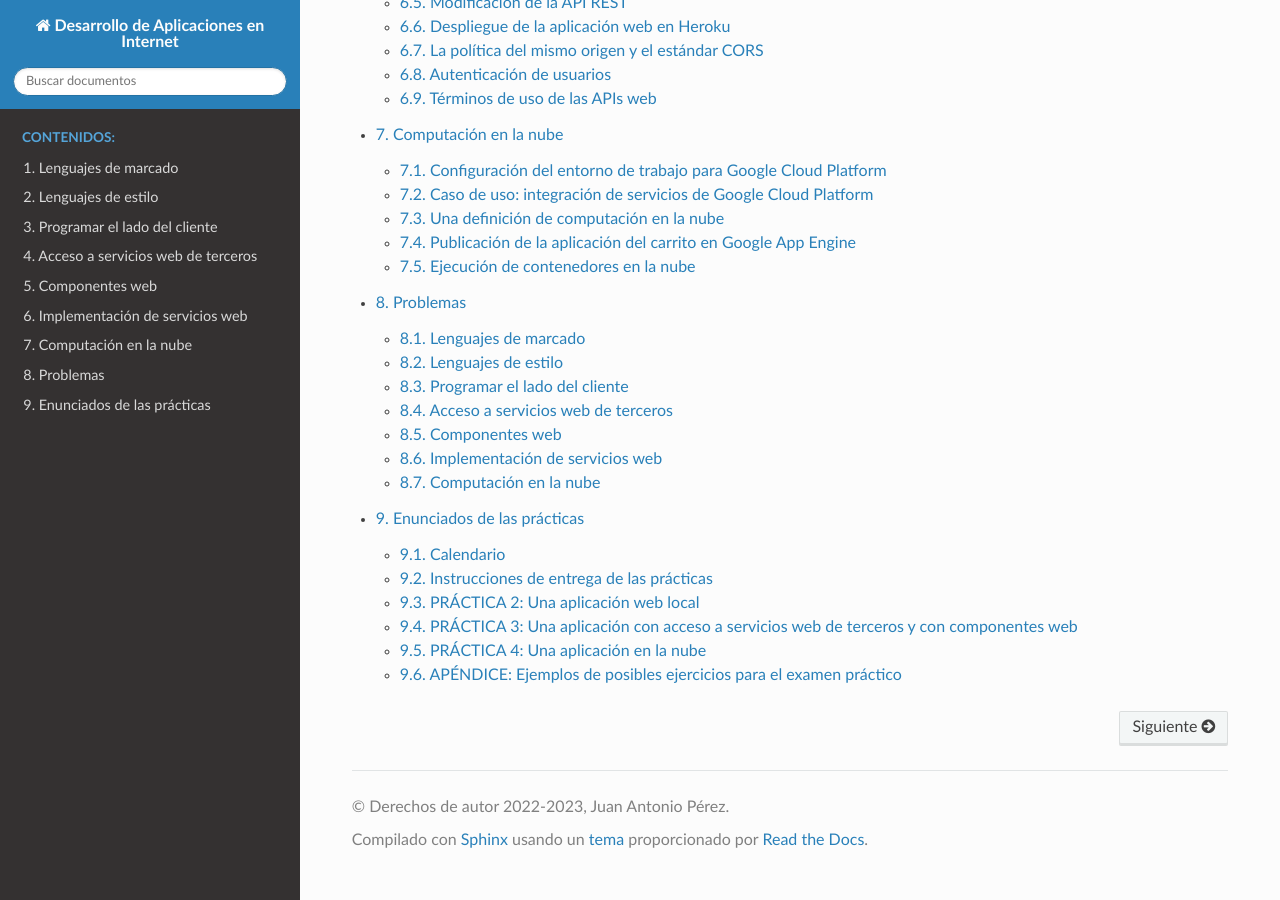
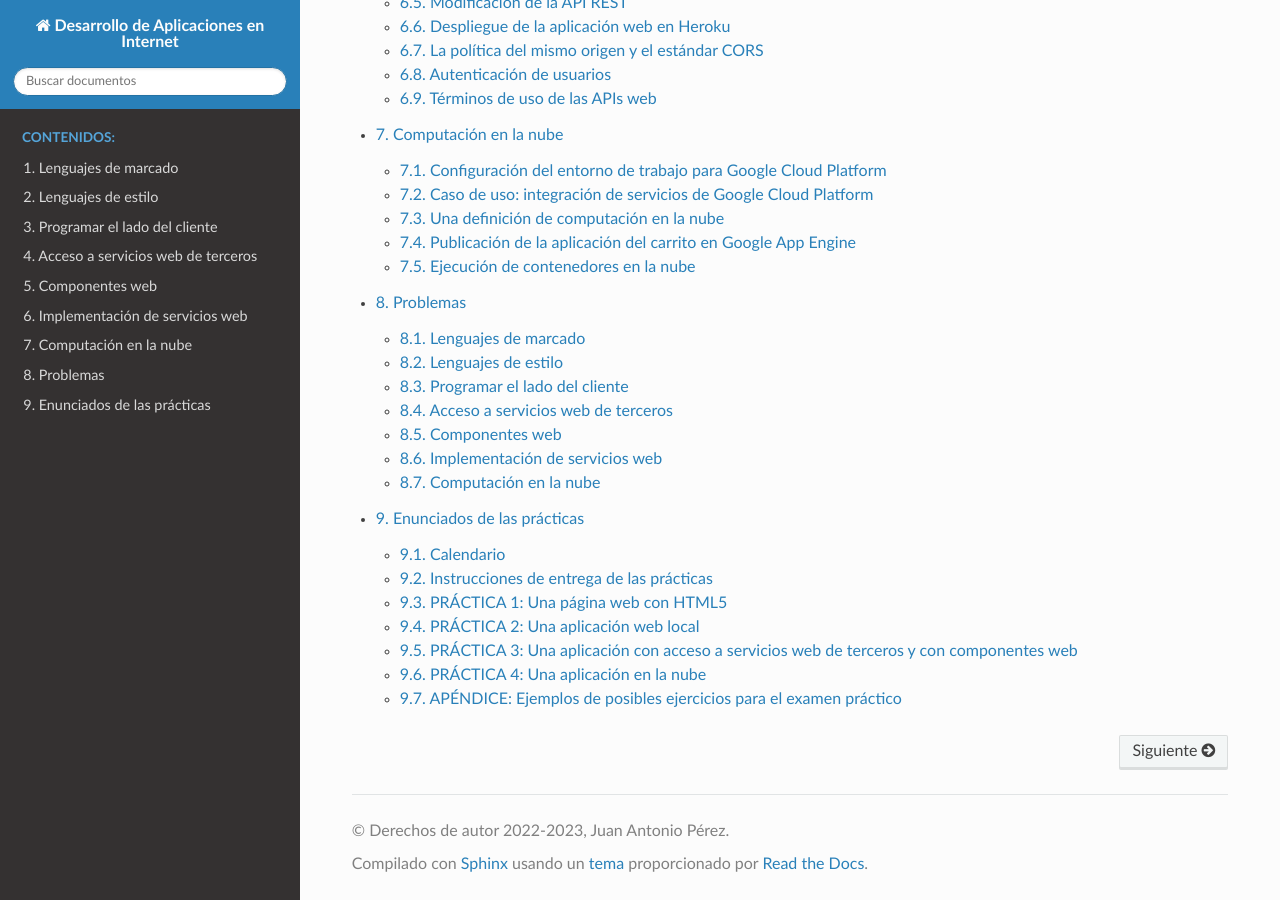
Before and after one commit to jaspock/dai2223, a Sphinx documentation site: the page built from docs/source/index.rst, in a window 1280 px wide and 900 px high, scrolled down 3635 px. Built offline with Sphinx 7.4.7 and the Read the Docs theme 2.0.0, drawn with Linux system fonts in a browser that asks for light colours.

Commit message:
Inicio de cada práctica más visible

```diff
--- a/docs/source/conf.py
+++ b/docs/source/conf.py
@@ -27,7 +27,19 @@ author = 'Juan Antonio Pérez'
 # Add any Sphinx extension module names here, as strings. They can be
 # extensions coming with Sphinx (named 'sphinx.ext.*') or your custom
 # ones.
+#extensions = [
+#]
+
 extensions = [
+    'sphinx_revealjs',
+]
+
+revealjs_css_files = [
+    'aux/custom_slides.css'
+]
+
+revealjs_js_files = [
+    'aux/custom_slides.js'
 ]
 
 # Add any paths that contain templates here, relative to this directory.
--- a/docs/source/index.rst
+++ b/docs/source/index.rst
@@ -70,6 +70,7 @@ Actividades previas a las clases
 .. - Antes de la clase del 19/10/2022: estudia el código y los vídeos de la actividad ":ref:`label-app-web-sencilla`" (duración total de los vídeos: unos 50 minutos; unos 35 a 1,5x). A continuación, contesta el `test sobre la aplicación web sencilla con JavaScript`_ (plazo límite: 17/10/2022, 23:59 horas).
 .. - Antes de la clase del 05/10/2022: estudia los vídeos de la actividad ":ref:`label-intro-js`" (duración total de los vídeos: unos 55 minutos; unos 40 a 1,5x). A continuación, contesta el `test sobre la introducción a JavaScript`_ (plazo límite: 03/10/2022, 23:59 horas). Utiliza tu cuenta de ``gcloud.ua.es`` para acceder a todos estos materiales.
 .. - Antes de la clase del 28/09/2022: lee detenidamente y practica con lo discutido en las actividades siguientes: ":ref:`label-inline-css`", ":ref:`label-caja-css`" y ":ref:`label-posicionamiento-css`". A continuación, contesta el `test sobre el modelo de caja de CSS`_ (plazo límite: 26/09/2022, 23:59 horas). Recuerda utilizar tu cuenta de ``gcloud.ua.es`` para acceder a todos estos materiales.
+
 - Antes de la clase del 20/09/2022: estudia los vídeos y practica con la actividad ":ref:`label-intro-css`" (duración total de los vídeos: unos 35 minutos; unos 25 a velocidad 1,5x). A continuación, contesta el `test sobre la introducción a CSS`_ (plazo límite: 19/09/2022, 23:59 horas). Utiliza tu cuenta de ``gcloud.ua.es`` para acceder a todos estos materiales. Si tu ancho de banda te lo permite, puedes elegir explícitamente una resolución de 1080 píxeles para el vídeo.
 
 .. _`test sobre computación en la nube`: https://forms.gle/WUqR6Z3AaHKrqZ9J7
--- a/docs/source/practicas.rst
+++ b/docs/source/practicas.rst
@@ -18,22 +18,22 @@ Este es el calendario de cada uno de los entregables de la asignatura. No se adm
       - Tiempo medio estimado de realización
       - Porcentaje en la nota de prácticas
     * - Práctica #1
-      - `Una página web con HTML5`_
+      - `PRÁCTICA 1: Una página web con HTML5`_
       - 6 octubre 2022
       - 8 horas
       - 20%
     * - Práctica #2
-      - `Una aplicación web local`_
+      - `PRÁCTICA 2: Una aplicación web local`_
       - 3 noviembre 2022 (provisional)
       - 14 horas
       - 25%
     * - Práctica #3
-      - `Una aplicación con acceso a servicios web de terceros y con componentes web`_
+      - `PRÁCTICA 3: Una aplicación con acceso a servicios web de terceros y con componentes web`_
       - 24 noviembre 2022 (provisional)
       - 12 horas
       - 25%
     * - Práctica #4
-      - `Una aplicación en la nube`_
+      - `PRÁCTICA 4: Una aplicación en la nube`_
       - 21 diciembre 2022 (provisional)
       - 20 horas
       - 30%
@@ -48,7 +48,7 @@ Realiza tu entrega en un único fichero comprimido a través del `servidor web d
 
 
 PRÁCTICA 1: Una página web con HTML5
-------------------------¡------------
+------------------------------------
 
 En esta práctica vas a crear un documento HTML5 en el que *todo* el formato recaiga en hojas de estilo CSS (por tanto, no es posible usar atributos como ``style`` para el formato). Tu documento se llamará ``index.html`` y tendrá dos vistas diferentes, *normal* (la vista por defecto) y *compacta*; el usuario podrá cambiar de vista en cualquier momento usando los enlaces a pie de página. El objetivo es que consigas un documento que se muestre exactamente como puedes ver en estas imágenes de la `vista normal`_ y de la `vista compacta`_. Tu documento usará tres hojas de estilo: una con todo el contenido común a ambas vistas y dos más correspondientes a cada una de las vistas. Para poder alternar entre ambas hojas de estilo, añade este código a la cabecera (``head``) de tu página:
 
```
